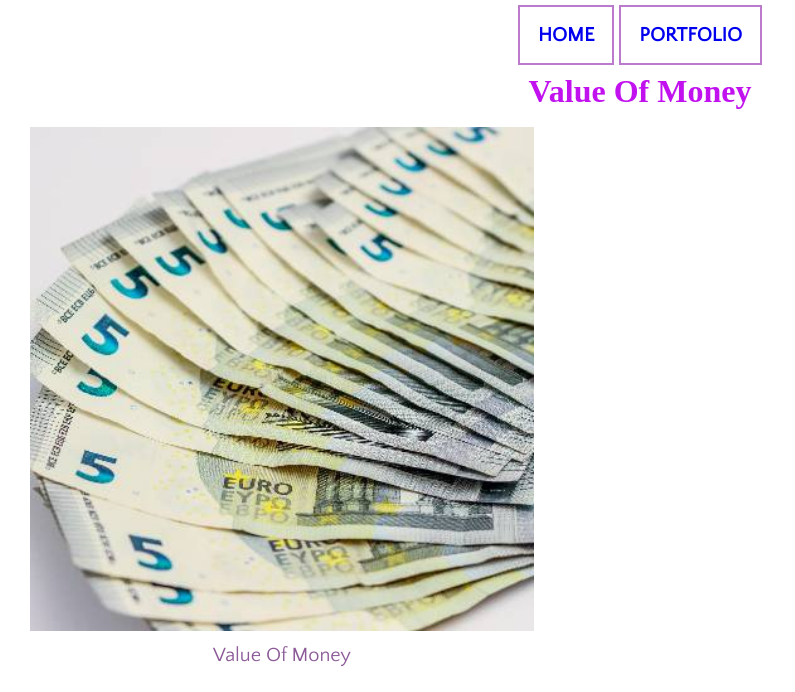
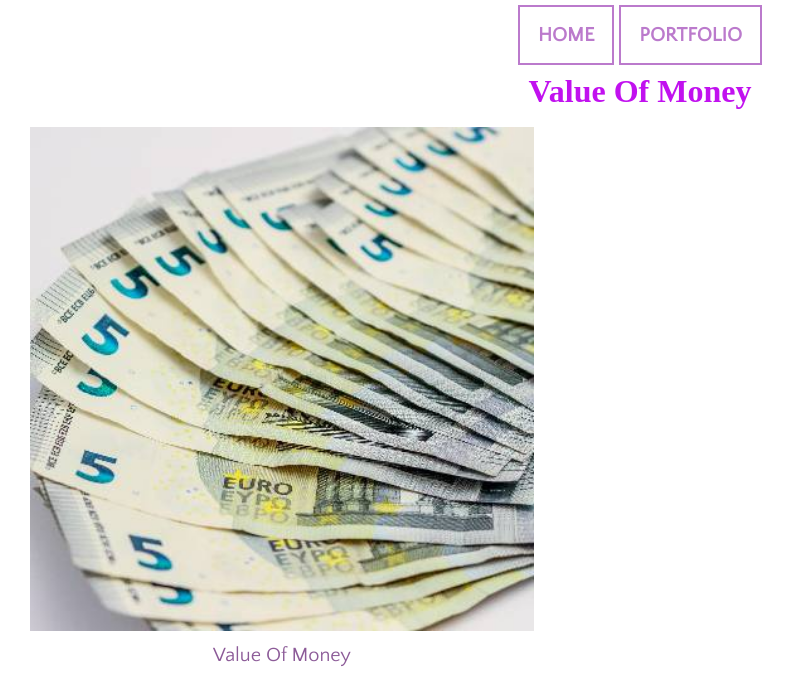
Before and after one commit to sing0953/hot-topics, a plain HTML site: page index.html in a window 1280 px wide. Shown: the part 93-785 px from the top of the page, without its empty margins (0-795 px from the left). Drawn offline with nearby package versions, Linux system fonts and the light colour scheme; a web font is replaced by a local one.

Commit message:
update social icons color

```diff
--- a/css/style.css
+++ b/css/style.css
@@ -46,13 +46,11 @@
     text-transform: uppercase;
     border: 2px solid #bb7acc;
     display: inline-flex;
+    color: #bb7acc;
     text-decoration: none;
     justify-content: space-around;
 }
 
-a{
-    color:color: #bb7acc;
-}
 
 h1 {
     font-size: 3rem;
@@ -117,6 +115,7 @@
     display: flex;
     align-self: center;
     width: 350px;
+    color: #bb7acc;
     justify-content: space-around;
 }
 
```
